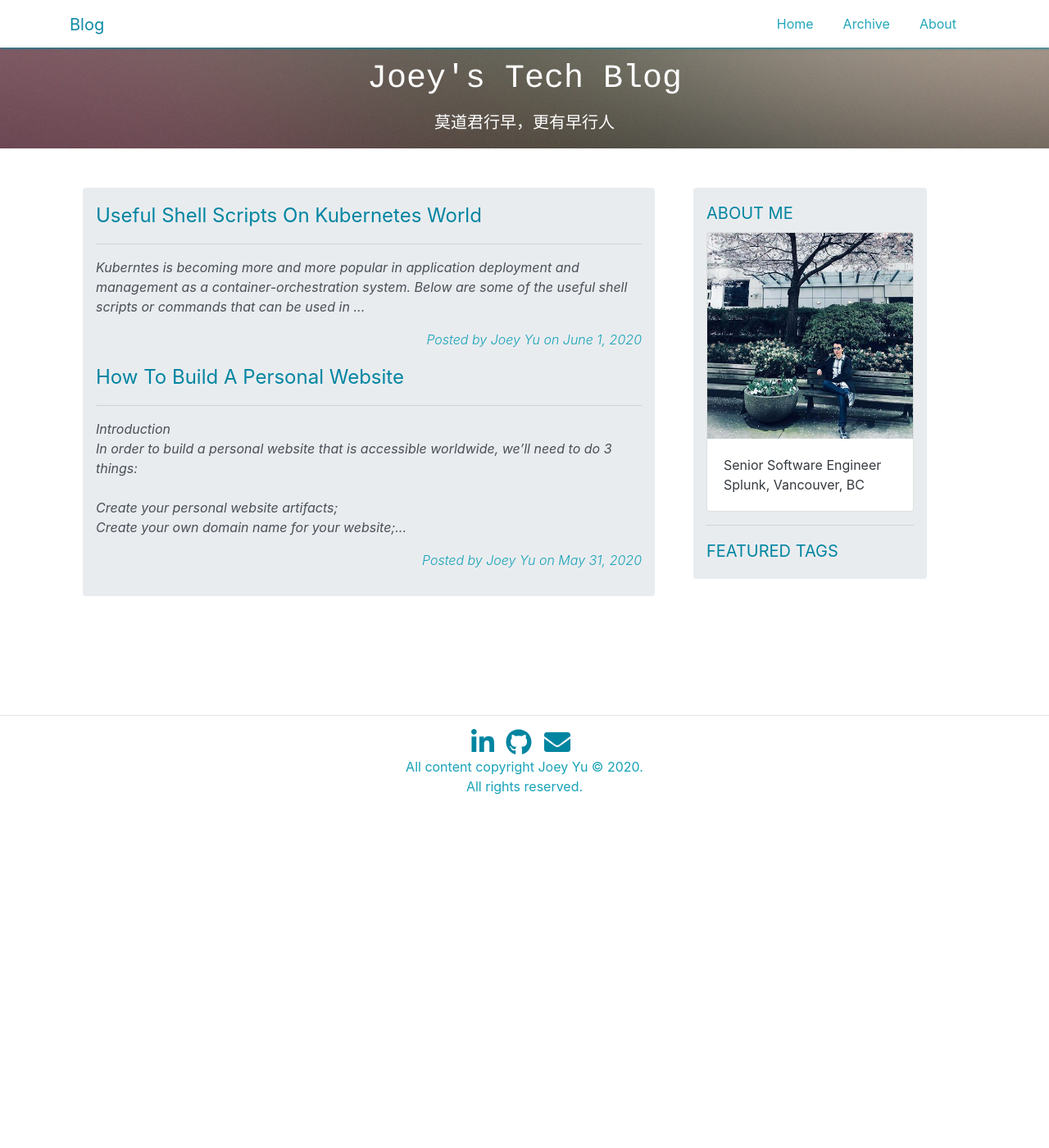
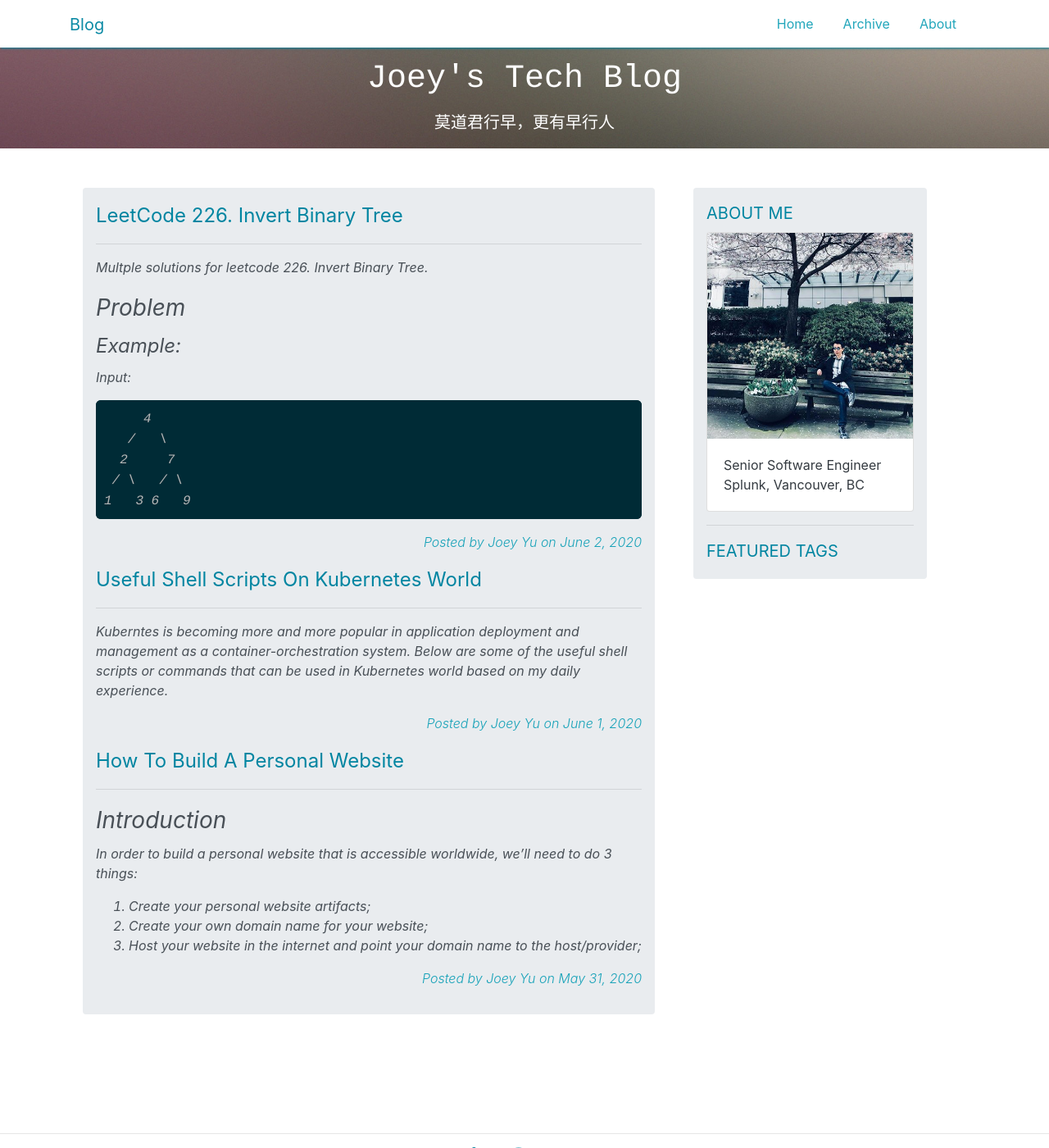
Before and after one commit to goplusgo/blog.goplusgo.me, a Jekyll site: the page built from index.html, in a window 1280 px wide and 1400 px high. Shown: the whole window at 82% size. Built offline with Jekyll 4.4.1, drawn with Linux system fonts in a browser that asks for light colours; nearby versions of some CDN libraries; the list of posts is cut into pages by our own code; part of the change alters nothing that is shown.

Commit message:
Add post - LeetCode 226. Invert Binary Tree

````diff
--- a/_includes/posts.html
+++ b/_includes/posts.html
@@ -5,7 +5,7 @@
         <h4 class="text-capitalize">{{ post.title }}</h4>
         <hr>
         <div class="post-content-preview font-italic">
-          <p>{{ post.content | strip_html | truncate:200 | newline_to_br }}</p>
+          <p>{{ post.excerpt }}</p>
         </div>
         <p class="text-info text-sm-right font-weight-light font-italic">
           Posted by {% if post.author %}{{ post.author }}{% else %}{{ site.author }}{% endif %} on {{ post.date | date: "%B %-d, %Y" }}
--- /dev/null
+++ b/_posts/2020-06-02-leetcode---226-invert-binary-tree.md
@@ -0,0 +1,110 @@
+---
+layout: post
+title: "LeetCode 226. Invert Binary Tree"
+summary: "solutions of leetcode 226. Invert Binary Tree"
+tags: [LeetCode, Algorithm]
+---
+
+Multple solutions for leetcode 226. Invert Binary Tree.
+### Problem
+#### Example:
+Input:
+```
+     4
+   /   \
+  2     7
+ / \   / \
+1   3 6   9
+```
+
+Output:
+
+```
+     4
+   /   \
+  7     2
+ / \   / \
+9   6 3   1
+```
+**Trivia:**
+
+This problem was inspired by this original tweet by Max Howell:
+
+> Google: 90% of our engineers use the software you wrote (Homebrew), but you can’t invert a binary tree on a whiteboard so f*** off.
+
+### My solution - DFS
+
+```java
+public TreeNode invertTree(TreeNode root) {
+    if (root == null) return null;
+
+    TreeNode left = root.left;
+    TreeNode right = root.right;
+
+    root.left = invertTree(right);
+    root.right = invertTree(left);
+
+    return root;
+}
+```
+
+This solution is pretty straigtforward. It's simple and easy to understand. However, this DFS solution might have the risk of stack overflow. Therefore, there're some other approaches use iteration instead of recursion.
+
+### Iteration using stack
+
+```java
+public TreeNode invertTree(TreeNode root) {
+
+    if (root == null) {
+        return null;
+    }
+
+    final Deque<TreeNode> stack = new LinkedList<>();
+    stack.push(root);
+
+    while(!stack.isEmpty()) {
+        final TreeNode node = stack.pop();
+        final TreeNode left = node.left;
+        node.left = node.right;
+        node.right = left;
+
+        if(node.left != null) {
+            stack.push(node.left);
+        }
+        if(node.right != null) {
+            stack.push(node.right);
+        }
+    }
+    return root;
+}
+```
+
+### BFS using queue
+
+```java
+public TreeNode invertTree(TreeNode root) {
+    if (root == null) {
+        return null;
+    }
+
+    final Queue<TreeNode> queue = new LinkedList<>();
+    queue.offer(root);
+
+    while(!queue.isEmpty()) {
+        final TreeNode node = queue.poll();
+        final TreeNode left = node.left;
+        node.left = node.right;
+        node.right = left;
+
+        if(node.left != null) {
+            queue.offer(node.left);
+        }
+        if(node.right != null) {
+            queue.offer(node.right);
+        }
+    }
+    return root;
+}
+```
+
+Of all the solutions above, solution #2 might be the most efficient way. Meanwhile, if we know the tree is not large, solution #1 would be the best approach as simplicity is the most elegant.
--- a/assets/css/custom/includes/_post.scss
+++ b/assets/css/custom/includes/_post.scss
@@ -26,38 +26,4 @@
     border-radius: 6px 6px 0px 0px;
   }
 
-  // main code section style
-  .highlight {
-    border-radius: 0px 0px 6px 6px;
-    pre {
-      font-size: 16px;
-      padding: 10px;
-      code {
-        font-family: "Courier", "Lucida Sans Typewriter";
-        color: $code-text-color;
-      }
-    }
-  }
-
-  .code-block-without-title {
-    border-radius: 6px !important;
-    .highlight {
-      border-radius: 6px !important;
-    }
-  }
-
-  // copy btn style
-  .btn-copy-code {
-    color: $gray-900;
-    padding-right: 5px;
-    float: right;
-    background: $code-heading-background;
-    border: 0;
-    margin-top: -26px;
-    margin-right: 10px;
-    &:hover {
-      cursor: pointer;
-      color: $primary;
-    }
-  }
 }
--- /dev/null
+++ b/assets/css/custom/includes/_shared.scss
@@ -0,0 +1,34 @@
+// main code section style
+.highlight {
+  border-radius: 0px 0px 6px 6px;
+  pre {
+    font-size: 16px;
+    padding: 10px;
+    code {
+      font-family: "Courier", "Lucida Sans Typewriter";
+      color: $code-text-color;
+    }
+  }
+}
+
+.code-block-without-title {
+  border-radius: 6px !important;
+  .highlight {
+    border-radius: 6px !important;
+  }
+}
+
+// copy btn style
+.btn-copy-code {
+  color: $gray-900;
+  padding-right: 5px;
+  float: right;
+  background: $code-heading-background;
+  border: 0;
+  margin-top: -26px;
+  margin-right: 10px;
+  &:hover {
+    cursor: pointer;
+    color: $primary;
+  }
+}
--- a/assets/css/main.scss
+++ b/assets/css/main.scss
@@ -13,3 +13,4 @@
 @import 'custom/includes/tags';
 @import 'custom/includes/sidebar';
 @import 'custom/includes/search';
+@import 'custom/includes/shared';
````
